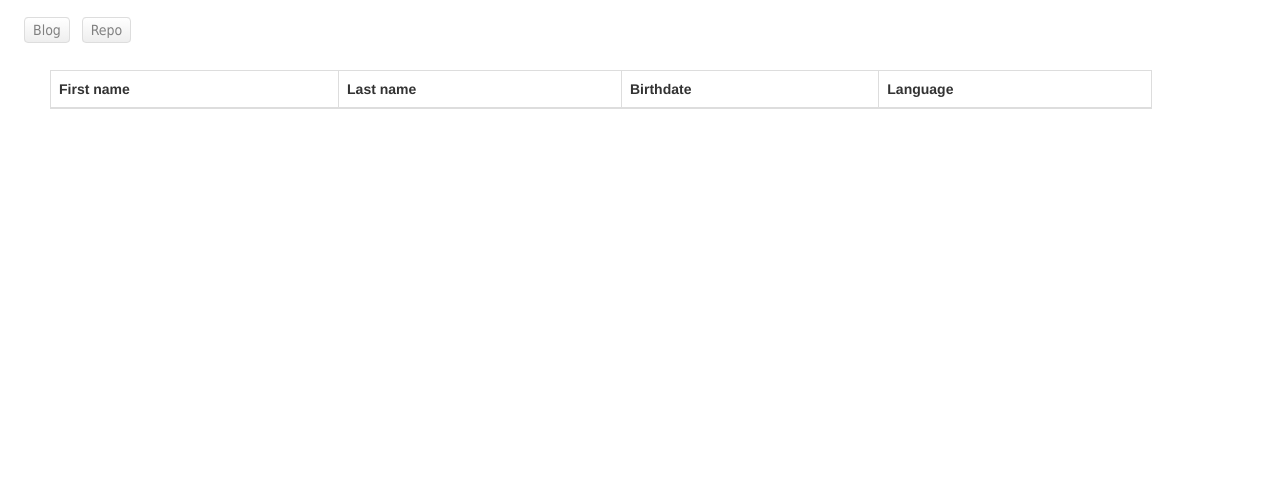
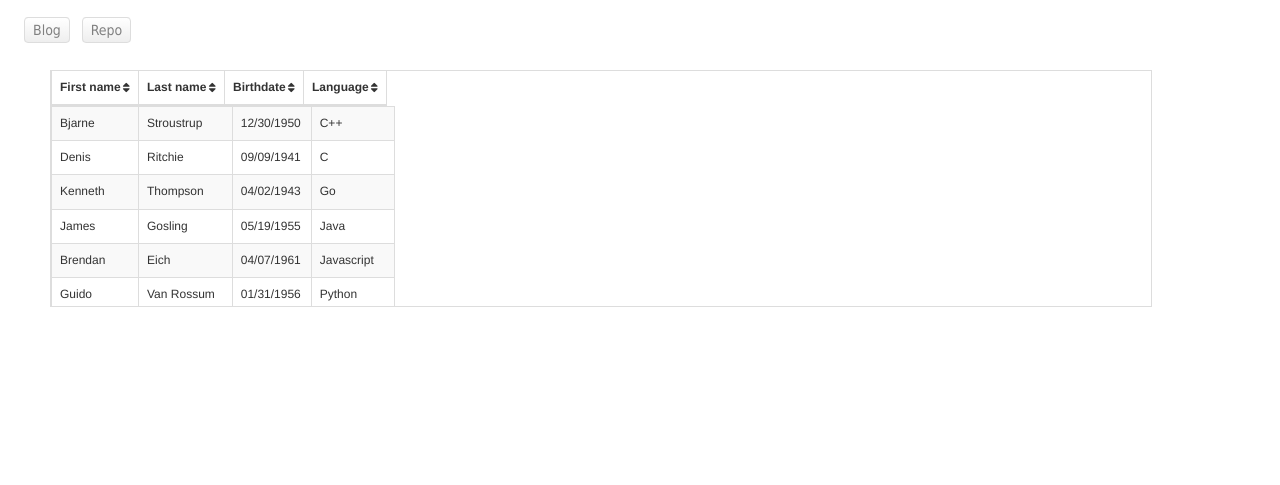
Before and after one commit to PhilippeMarcMeyer/tableScroller, a plain HTML site: page index.html in a window 1280 px wide. Drawn offline with nearby package versions, Linux system fonts and the light colour scheme.

Commit message:
first try : works with px not %. columns too narrow => todo : work in pixels but proportionate with a given width

```diff
--- a/index.html
+++ b/index.html
@@ -13,8 +13,7 @@
 	<link rel="stylesheet" href="https://fonts.googleapis.com/css?family=Roboto:300,500">
     <link rel="stylesheet" href="https://maxcdn.bootstrapcdn.com/bootstrap/3.3.7/css/bootstrap.min.css" integrity="sha384-BVYiiSIFeK1dGmJRAkycuHAHRg32OmUcww7on3RYdg4Va+PmSTsz/K68vbdEjh4u" crossorigin="anonymous">
 	<link rel="stylesheet" href="https://use.fontawesome.com/releases/v5.3.1/css/all.css" integrity="sha384-mzrmE5qonljUremFsqc01SB46JvROS7bZs3IO2EmfFsd15uHvIt+Y8vEf7N7fWAU" crossorigin="anonymous">
-
-
+    <link rel="stylesheet" href="./tableScroller.css">
 
     <!-- internal css -->
 	<style>
@@ -41,19 +40,6 @@
 	}
 
 	/* ---------- */
-
-	#bonds{
-		min-width:400px;
-		width : 50%;
-		min-height:410px;
-	}
-
-	 .lavender{
-		background-color:#E6E6FA;
-		padding: 5px 8px 2px 8px;
-		border-radius:2px;
-		min-width:300px;
-	 }
 
 a.btn-back:hover {
 	background-image: linear-gradient(to bottom,#ccc 0,#ddd 100%);
@@ -138,15 +124,13 @@ input[type=radio] {
 <table id="tableScroller" class="table table-striped table-bordered table-responsive-md">
 <thead>
 <tr>
-<th data-prop="firstname" data-way="desc">First name</th>
-<th data-prop="lastname"  data-way="desc">Last name</th>
-<th data-prop="birthdate" data-way="desc">Birthdate</th>
-<th data-prop="langage"  data-way="desc">Language</th>
+<th data-prop="firstname" data-way="up">First name</th>
+<th data-prop="lastname"  data-way="up">Last name</th>
+<th data-prop="birthdate" data-way="up">Birthdate</th>
+<th data-prop="langage"  data-way="up">Language</th>
 </tr>
 </thead>
-<tbody>
-
-<tbody>
+<tbody></tbody>
 </table>
 
 
@@ -160,20 +144,20 @@ input[type=radio] {
 
 	<script>
   let data =  [
-		{"id": "1","firstname": "Bjarne ","lastname": "Stroustrup","birthdate": "12-30-1950","langage": "C++","useit":"no"},
-		{"id": "2","firstname": "Denis","lastname": "Ritchie","birthdate": "09-09-1941","langage": "C","useit":"no"},
-		{"id": "3","firstname": "Kenneth","lastname": "Thompson","birthdate": "02-04-1943","langage": "Go","useit":"no"},
-		{"id": "4","firstname": "James","lastname": "Gosling","birthdate": "05-19-1955","langage": "Java","useit":"no"},
-		{"id": "5","firstname": "Brendan ","lastname": "Eich","birthdate": "07-04-1961","langage": "Javascript", "note":"my fav","useit":"yes"},
-		{"id": "6","firstname": "Guido","lastname": "Van Rossum","birthdate": "01-31-1956","langage": "Python","useit":"yes"},
-		{"id": "7","firstname": "Yukihiro","lastname": "Matsumoto","birthdate": "04-14-1965","langage": "Ruby","useit":"no"},
-		{"id": "8","firstname": "Roberto","lastname": "Lerusalimschy","birthdate": "05-21-1960","langage": "Lua","useit":"no"},
-		{"id": "9","firstname": "Rasmus","lastname": "Lerdorf","birthdate": "11-22-1968","langage": "Php","useit":"yes"},
-		{"id": "10","firstname": "Jean","lastname": "Ichbiah","birthdate": "03-25-1940","langage": "Ada","useit":"no"},
-		{"id": "11","firstname": "Anders","lastname": "Hejlsberg","birthdate": "01-01-1960","langage": "C#","useit":"yes"}
+		{"id": "1","firstname": "Bjarne ","lastname": "Stroustrup","birthdate":new Date(1950,11,30),"langage": "C++","useit":"no"},
+		{"id": "2","firstname": "Denis","lastname": "Ritchie","birthdate": new Date(1941,8,9),"langage": "C","useit":"no"},
+		{"id": "3","firstname": "Kenneth","lastname": "Thompson","birthdate": new Date(1943,3,2),"langage": "Go","useit":"no"},
+		{"id": "4","firstname": "James","lastname": "Gosling","birthdate": new Date(1955,4,19),"langage": "Java","useit":"no"},
+		{"id": "5","firstname": "Brendan ","lastname": "Eich","birthdate": new Date(1961,3,7),"langage": "Javascript", "note":"my fav","useit":"yes"},
+		{"id": "6","firstname": "Guido","lastname": "Van Rossum","birthdate":new Date(1956,0,31),"langage": "Python","useit":"yes"},
+		{"id": "7","firstname": "Yukihiro","lastname": "Matsumoto","birthdate": new Date(1965,3,14),"langage": "Ruby","useit":"no"},
+		{"id": "8","firstname": "Roberto","lastname": "Lerusalimschy","birthdate": new Date(1960,4,21),"langage": "Lua","useit":"no"},
+		{"id": "9","firstname": "Rasmus","lastname": "Lerdorf","birthdate": new Date(1968,10,22),"langage": "Php","useit":"yes"},
+		{"id": "10","firstname": "Jean","lastname": "Ichbiah","birthdate":new Date(1940,2,25),"langage": "Ada","useit":"no"},
+		{"id": "11","firstname": "Anders","lastname": "Hejlsberg","birthdate": new Date(1960,0,1),"langage": "C#","useit":"yes"}
 ];
 
-let myTable = $("#tableScroller").tableScroller("init",data);
+let myTable = $("#tableScroller").tableScroller("init",{"data":data,"options":{"tbodyHeight":"200px"}});
 
 	 </script>
 </html>
--- /dev/null
+++ b/tableScroller.css
@@ -0,0 +1,9 @@
+        table th{
+            cursor:pointer;
+        }
+
+         table th[data-way]:after{
+            content: "\f0dc";
+            font-family: 'Font Awesome 5 Free';
+            float:right;
+        }
--- a/tableScroller.js
+++ b/tableScroller.js
@@ -3,11 +3,144 @@
 (function ( $ ) {
 	let factory;
 	let data;
+	let options;
+	let shownHeaders = [];
+	let $headers;
+	let userLang = navigator.language || navigator.userLanguage;
+	let thwidth;
+
+	this.renderDate = function(d) {
+		let options = {
+			year: "numeric",
+			month: "2-digit",
+			day: "2-digit"
+		};
+		let result = "";
+		if (d != null) {
+			result = d.toLocaleDateString(userLang, options)
+		}
+		return result;
+	}
+
+	this.setListeners = function () {
+        factory.$headers.on("click", function () {
+
+            if ($(this).data("prop") != undefined) {
+                let sortProp = $(this).data("prop");
+                let sortWay = $(this).attr("data-way");
+                if (sortWay == "up") {
+                    $(this).attr("data-way","down");
+                } else {
+                    $(this).attr("data-way", "up");
+                }
+                if (sortWay == "up") {
+                    data.sort(function (a, b) {
+                        if (a[sortProp] < b[sortProp]) return -1;
+                        if (a[sortProp] > b[sortProp]) return 1;
+                        if (a[sortProp] == b[sortProp]) return 0;
+
+                    });
+                } else {
+                    data.sort(function (a, b) {
+                        if (a[sortProp] < b[sortProp]) return 1;
+                        if (a[sortProp] > b[sortProp]) return -1;
+                        if (a[sortProp] == b[sortProp]) return 0;
+                    });
+                }
+
+                draw();
+            }
+        });
+    },
+	this.draw = function(){
+		let html = "";
+		data.forEach(function(x){
+			html+= "<tr>";
+			shownHeaders.forEach(function(y){
+				let value="";
+				if(x[y] != undefined){
+					let type = jQuery.type(x[y]);
+					if(type=="boolean"){
+						value = x[y] ? "X":"";
+					}else if(type=="string"){
+						value = x[y];
+					}else if(type=="number"){
+						value = x[y];
+					}
+					else if(type=="date"){
+						value = renderDate(x[y]);
+					}
+				}
+				html+= "<td>"+value+"</td>";;
+			});
+			html+= "</tr>";
+			$(factory).find("tbody").html(html);
+
+			if(options.tbodyHeight){
+				$(factory).find("tbody").css({"display":"block","overflow-y": "scroll","height":options.tbodyHeight,"max-height":options.tbodyHeight,"font-size":"12px"});
+			}
+
+			 let count = 0;
+                setTimeout(function () {
+                    let tdwidth = [];
+
+                    let $modelTR = $(factory).find("tbody tr:first");
+					let $headerTR = $(factory).find("thead tr:first");
+
+                    if ($modelTR.length == 1) {
+                        $modelTR.find("td").each(function (i) {
+							let w = $(this).outerWidth();
+                            tdwidth.push(w);
+							$(this).css("min-width",thwidth[i]);
+                            count += w;
+                        });
+
+					   let tdwidthPercentage = [];
+					   tdwidth.forEach(function(x,i){
+						   tdwidthPercentage.push((x/count)*100 + "%" )
+					   });
+
+                        if ($headerTR.length == 1) {
+                          $(factory).css("width",(count+20)+".px"); //
+                            $headerTR.find("th").each(function (i) {
+                              $(this).css("width", tdwidth[i]+".px");
+							  $(this).css("min-width",thwidth[i]);
+                            });
+                        }
+
+						  $modelTR.find("td").each(function (i) {
+                              $(this).css("width", tdwidth[i]+".px");
+                        });
+                    }
+                }, 100);
+		});
+
+	},
 		$.fn.tableScroller = function(action,input) {
 		factory = this;
 			if (action == "init") {
-				data = input;
-				console.log(data);
+				data = input.data || [];
+				options = input.options || {};
+				factory.$headers = $(factory).find("thead th");
+				if(factory.$headers.length >0){
+					factory.$headers.each(function(){
+						let prop = $(this).attr("data-prop");
+						if (typeof prop !== typeof undefined && prop !== false) {
+							shownHeaders.push(prop);
+						}
+					});
+				}
+				setListeners();
+				thwidth = [];
+				$(factory).find("thead").css({"display":"block","overflow-y": "hidden","font-size":"12px"});
+				let $headerTR = $(factory).find("thead tr:first");
+					 if ($headerTR.length == 1) {
+			            $headerTR.find("th").each(function () {
+                            thwidth.push($(this).css("width"));
+                        });
+					 }
+
+				draw();
 			}
 		}
 }( jQuery ));
```
